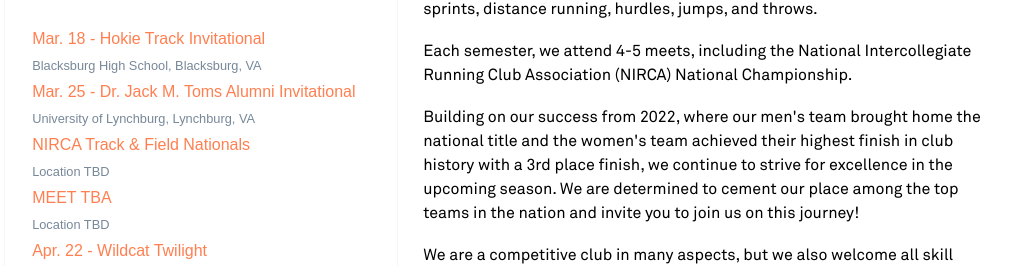
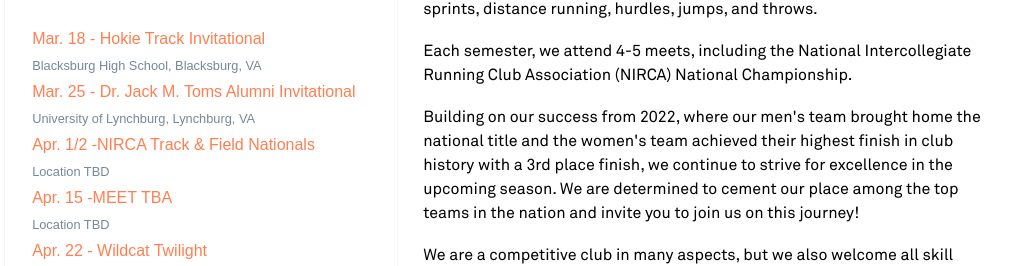
Before and after one commit to vakkale/vtclubxctf, a React (Create React App) app: page /competition/track-and-field in a window 1280 px wide. Shown: the part 850-1116 px from the top of the page, without its empty margins (47-1058 px from the left). Built offline with nearby package versions, Linux system fonts and the light colour scheme; a web font is replaced by a local one.

Commit message:
fixed dates on schedule

```diff
--- a/src/competition/trackandfield.jsx
+++ b/src/competition/trackandfield.jsx
@@ -21,11 +21,11 @@
             location: "University of Lynchburg, Lynchburg, VA"
         },
         {
-            title: "NIRCA Track & Field Nationals",
+            title: "Apr. 1/2 -NIRCA Track & Field Nationals",
             location: "Location TBD"
         },
         {
-            title: "MEET TBA",
+            title: "Apr. 15 -MEET TBA",
             location: "Location TBD"
         },
         {
```
